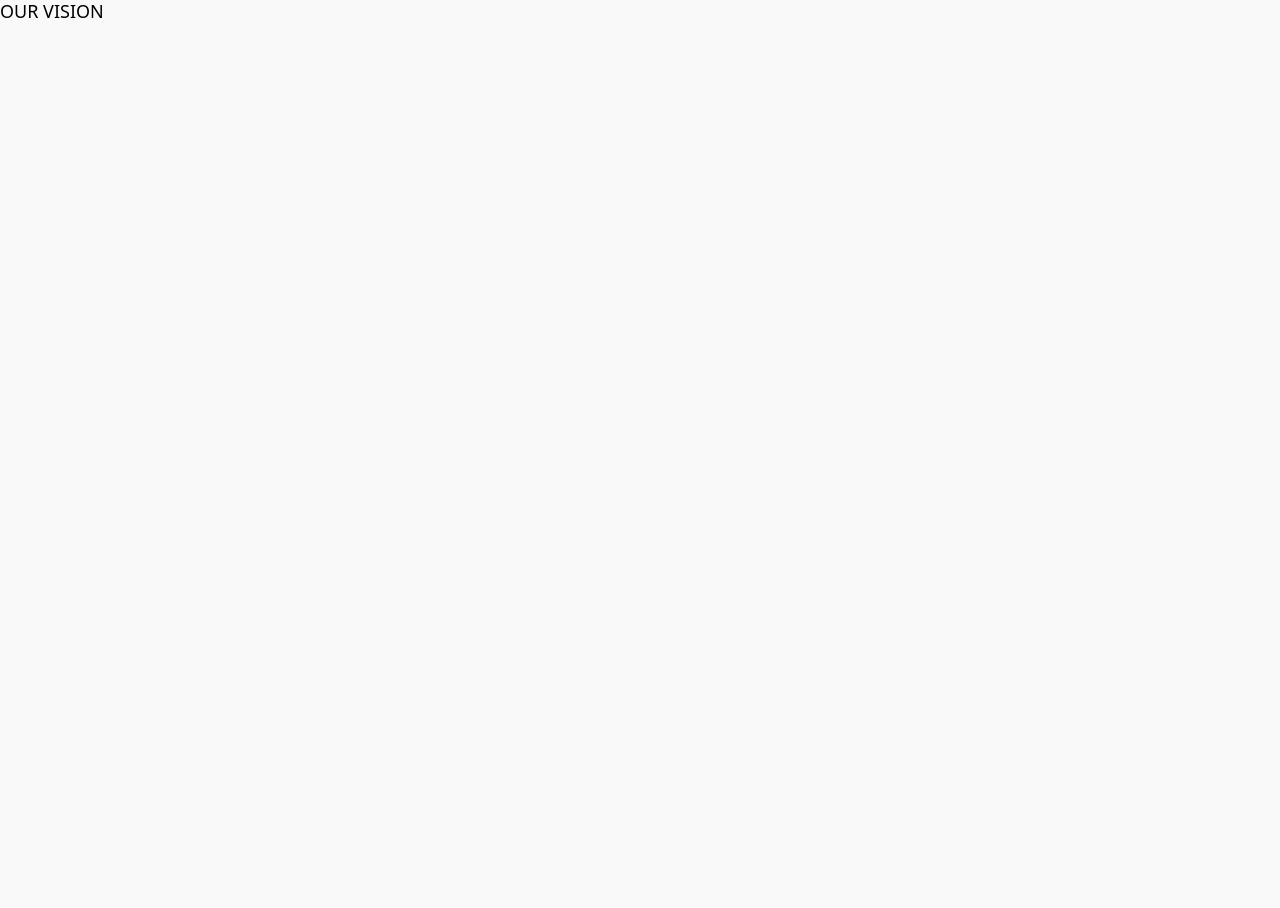
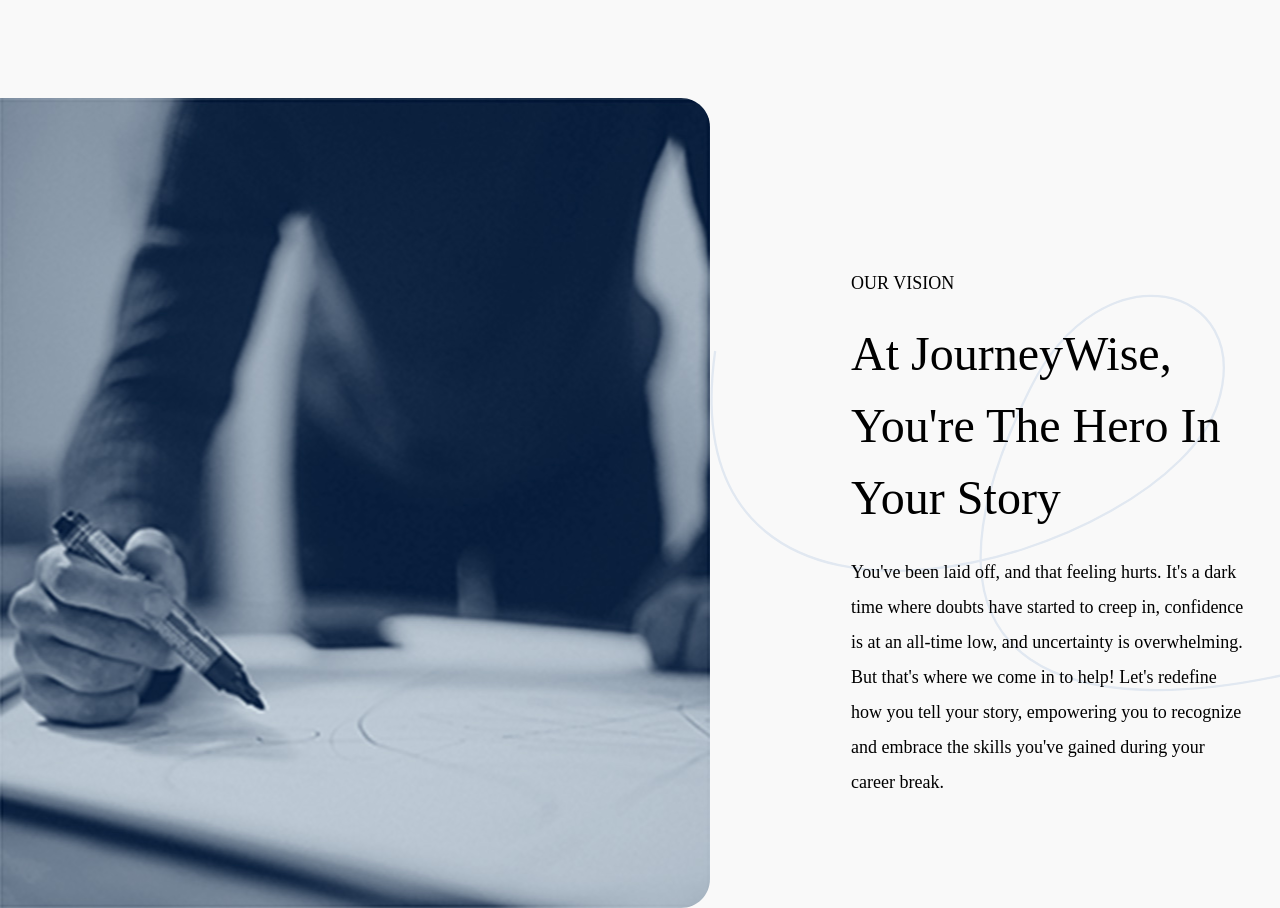
Before and after one commit to cherryontech/JourneyWise, a React (Vite) app in the folder journeywise-app/: page / in a window 1280 px wide. Shown: the part 866-1774 px from the top of the page. Before the commit the page ends 891 px from the top, so only its background shows below. Built offline with nearby package versions, Linux system fonts and the light colour scheme.

Commit message:
added vector to our vision component

```diff
--- a/journeywise-app/src/App.css
+++ b/journeywise-app/src/App.css
@@ -4,4 +4,28 @@
 
 h2 {
   font-family: 'DM Serif Text';
+  position: relative;
+  z-index: 1;
 }
+
+h3 {
+  font-family: 'DM Serif Text';
+  position: relative;
+  z-index: 1;
+}
+
+p {
+  font-family: 'DM Sans';
+  position: relative;
+  z-index: 1;
+}
+
+#visionrectangle img {
+  position: relative;
+  z-index: 2;
+}
+
+#vector img {
+  position: relative;
+  z-index: -2;
+}
--- a/journeywise-app/src/components/homepage/OurVision.jsx
+++ b/journeywise-app/src/components/homepage/OurVision.jsx
@@ -2,13 +2,15 @@
 
 const OurVision = () => {
   return (
-    <>
-    <img />
-    <heading>
-      <p className="text-[18px]">OUR VISION</p>
-      <h3></h3>
-    </heading>
-    </>
+    <div id="ourvision" className="flex flex-row mt-[100px]">
+    <img id="visionrectangle" src='/Rectangle 180.svg' />
+    <header>
+      <p className="text-[18px] ml-[141px] mt-[172px] not-italic">OUR VISION</p>
+      <h3 className="text-[48px] ml-[141px] mt-[21px] mr-[20px] not-italic font-normal leading-normal">At JourneyWise, You're The Hero In Your Story</h3>
+      <p className="ml-[141px] mt-[21px] mr-[32px] text-[18px] not-italic font-normal leading-[35px]">You've been laid off, and that feeling hurts. It's a dark time where doubts have started to creep in, confidence is at an all-time low, and uncertainty is overwhelming. But that's where we come in to help! Let's redefine how you tell your story, empowering you to recognize and embrace the skills you've gained during your career break.</p>
+      <img id='vector' src='/Vector 177.svg' className="mt-[-650px] w-[1034.52px] h-[685.813px]" />
+    </header>
+    </div>
   )
 }
 
```
Also changed, not shown: journeywise-app/public/Rectangle 180.svg (renamed from journeywise-app/src/assets/homepage/Rectangle 180.svg), journeywise-app/public/Vector 177.svg (renamed from journeywise-app/src/assets/homepage/vectors/Vector 177.svg).
